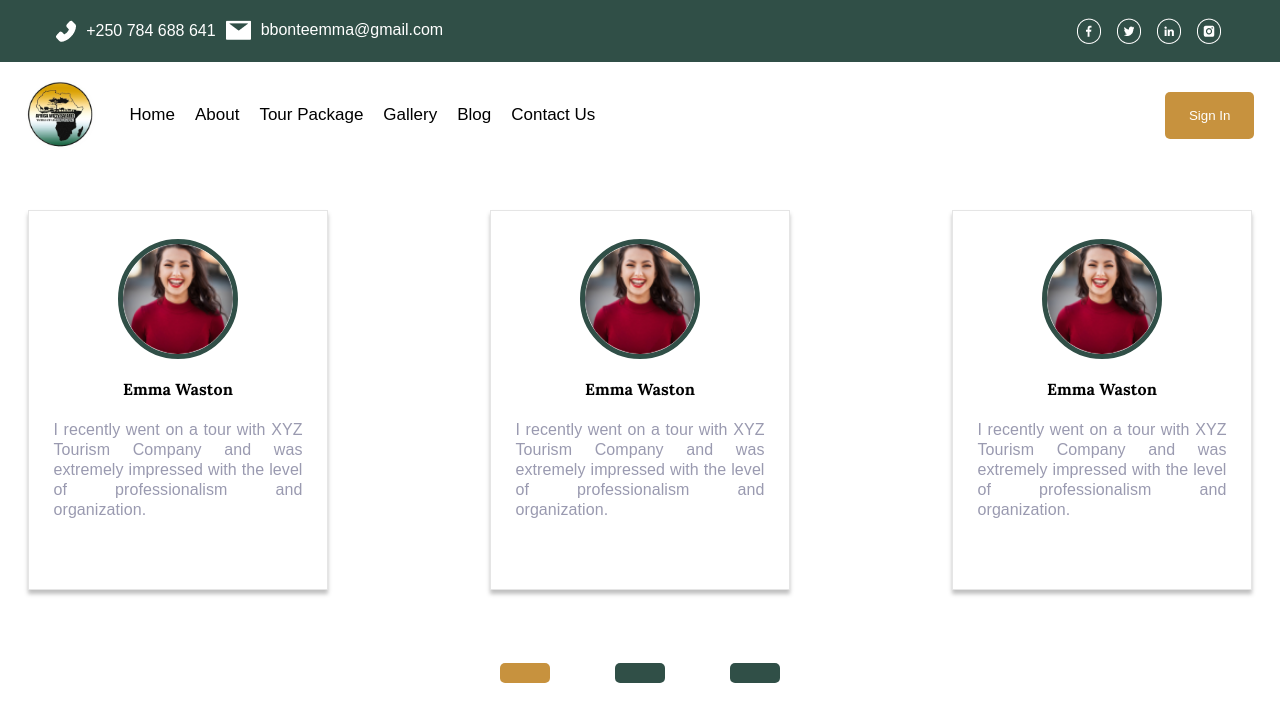
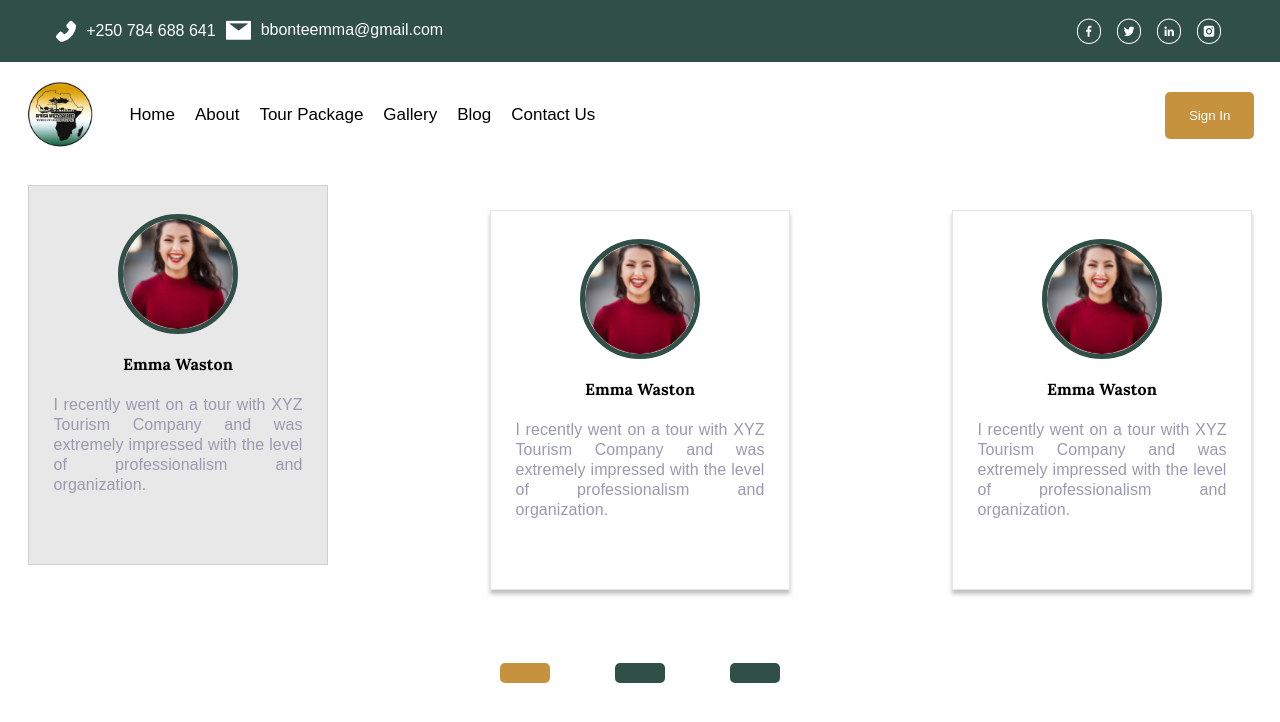
Before and after one commit to RashJrEdmund/tourisme-site, a React (Create React App) app: page / in a window 1280 px wide. In both pictures the pointer is over the element 178 px from the left and 4547 px from the top of the page. Shown: the part 4147-4869 px from the top of the page. Built offline with nearby package versions, Linux system fonts and the light colour scheme.

Commit message:
added hover effecst on some divs

```diff
--- a/src/home/divCreation/divCreation.css
+++ b/src/home/divCreation/divCreation.css
@@ -117,6 +117,13 @@
   flex-direction: column;
   align-items: center;
   justify-content: center;
+  transition: 0.5s;
+}
+
+.avatarCard:hover {
+  background: #d3d3d386;
+  box-shadow: none;
+  transform: translateY(-25px);
 }
 
 .avatarCard img {
@@ -130,9 +137,6 @@
 .avatarCard header {
   width: 202px;
   height: 19px;
-  left: 539px;
-  top: 4439px;
-
   font-family: 'Lora';
   font-style: normal;
   font-weight: 700;
```
